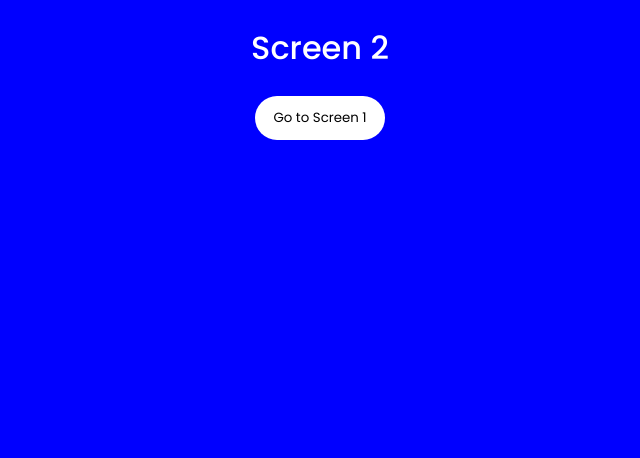
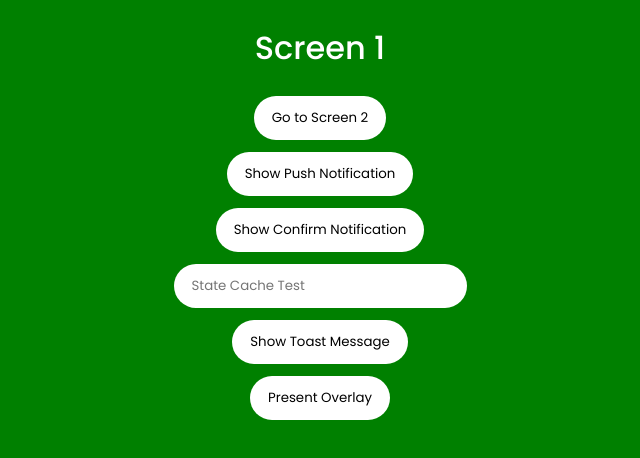
Before and after one commit to schwiftycode/react-pwa-components, a React (Create React App) app: page / in a window 1280 px wide. Shown: the top 458 px of the page, without its empty margins (320-960 px from the left). Built offline with nearby package versions, Linux system fonts and the light colour scheme.

Commit message:
Screen Ordering
- Fixed issue with screen ordering using z-index

```diff
--- a/src/App.jsx
+++ b/src/App.jsx
@@ -11,11 +11,11 @@ function App() {
   const [toggle, setToggle] = useState(false)
 
   useEffect(_ => {
-    if (!toggle) {
-      setTimeout(_ => {
-        setToggle(true)
-      }, 5000)
-    }
+    // if (!toggle) {
+    //   setTimeout(_ => {
+    //     setToggle(true)
+    //   }, 5000)
+    // }
   }, [])
 
   return (
@@ -26,9 +26,9 @@ function App() {
         }} initialScreen="Second" />
         :
         <ScreenSwitcher ref={switcher} screens={{
+          "Overlay": <Overlay switcher={switcher} />,
           "First": <First switcher={switcher} />,
           "Second": <Second switcher={switcher} />,
-          "Overlay": <Overlay switcher={switcher} />,
         }} initialScreen="First" />
       }
     </div>
--- a/src/components/ScreenSwitcher/style.scss
+++ b/src/components/ScreenSwitcher/style.scss
@@ -9,12 +9,15 @@
 
 .CurrentScreenContainer {
     display: inline-block;
+    z-index: 0;
 }
 
 .NextScreenContainer {
     display: inline-block;
+    z-index: 999;
 }
 
 .OverlayScreenContainer {
     display: inline-block;
+    z-index: 9999;
 }
```
